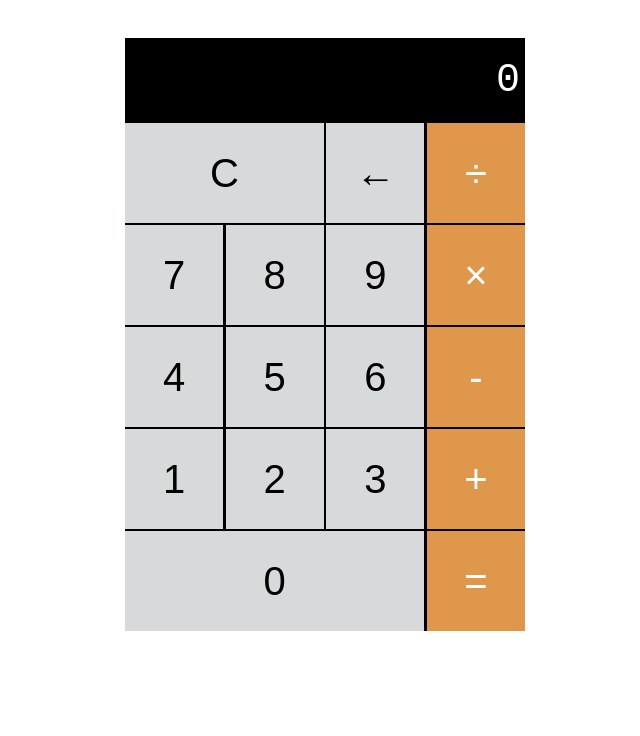
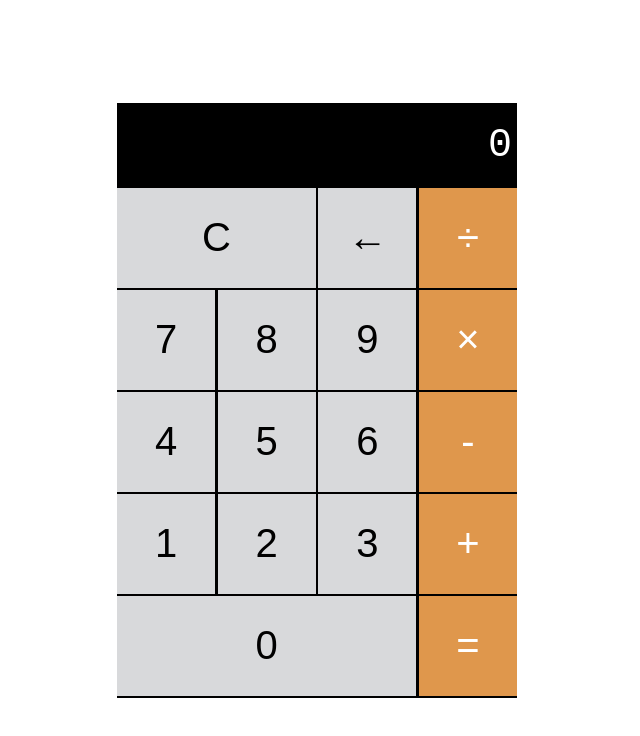
Before and after one commit to muhammadsalah7/Calculator, a plain HTML site: page index.html in a window 1280 px wide. Shown: the whole page, without its empty margins (323-963 px from the left). Drawn offline with Linux system fonts and the light colour scheme.

Commit message:
centered calculator div

```diff
--- a/style.css
+++ b/style.css
@@ -4,10 +4,13 @@
 body {
   padding: 0;
   margin: 0;
+  display: flex;
+  justify-content: center;
+  align-items: center;
+  height: 100vh;
 }
+
 .calculator {
-  margin-left: 35%;
-  margin-top: 3%;
   width: 400px;
   background-color: black;
   color: white;
```
